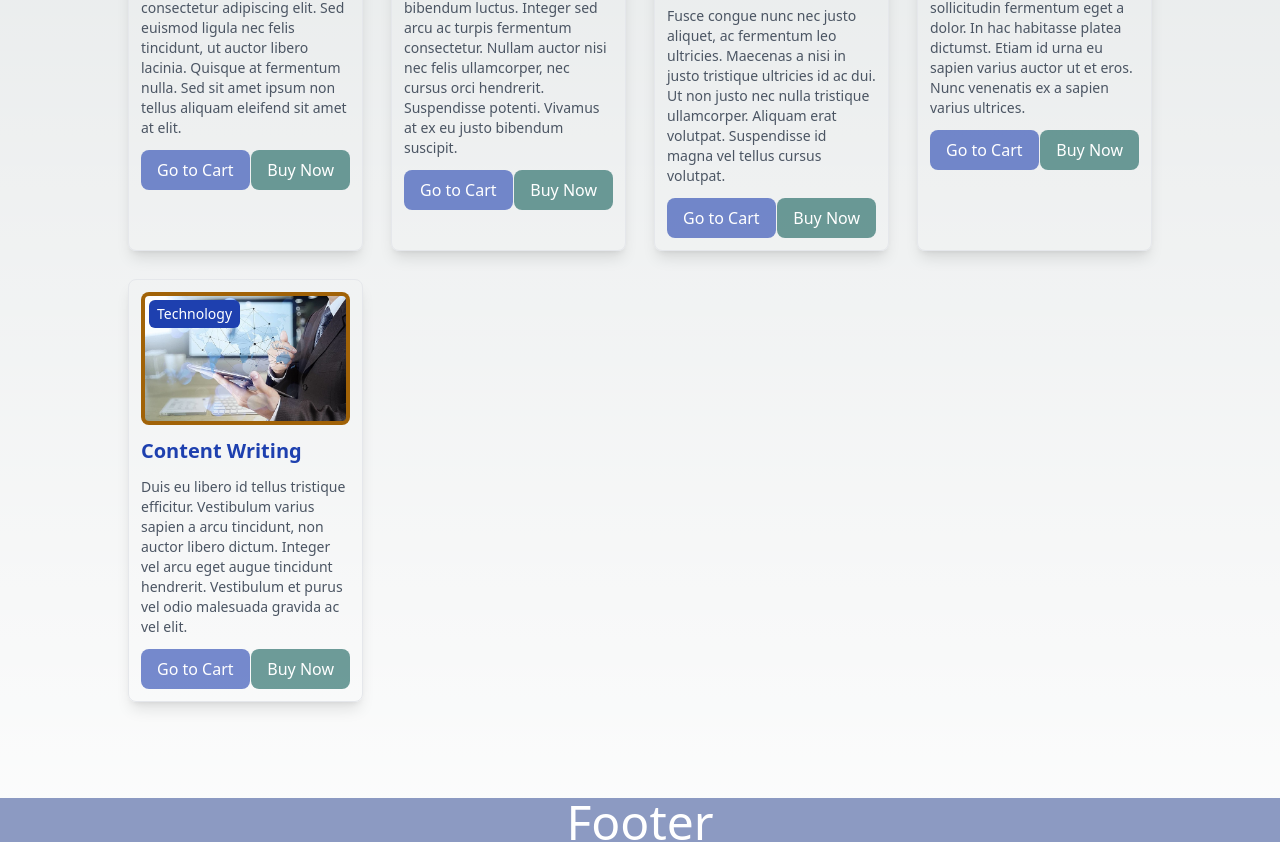
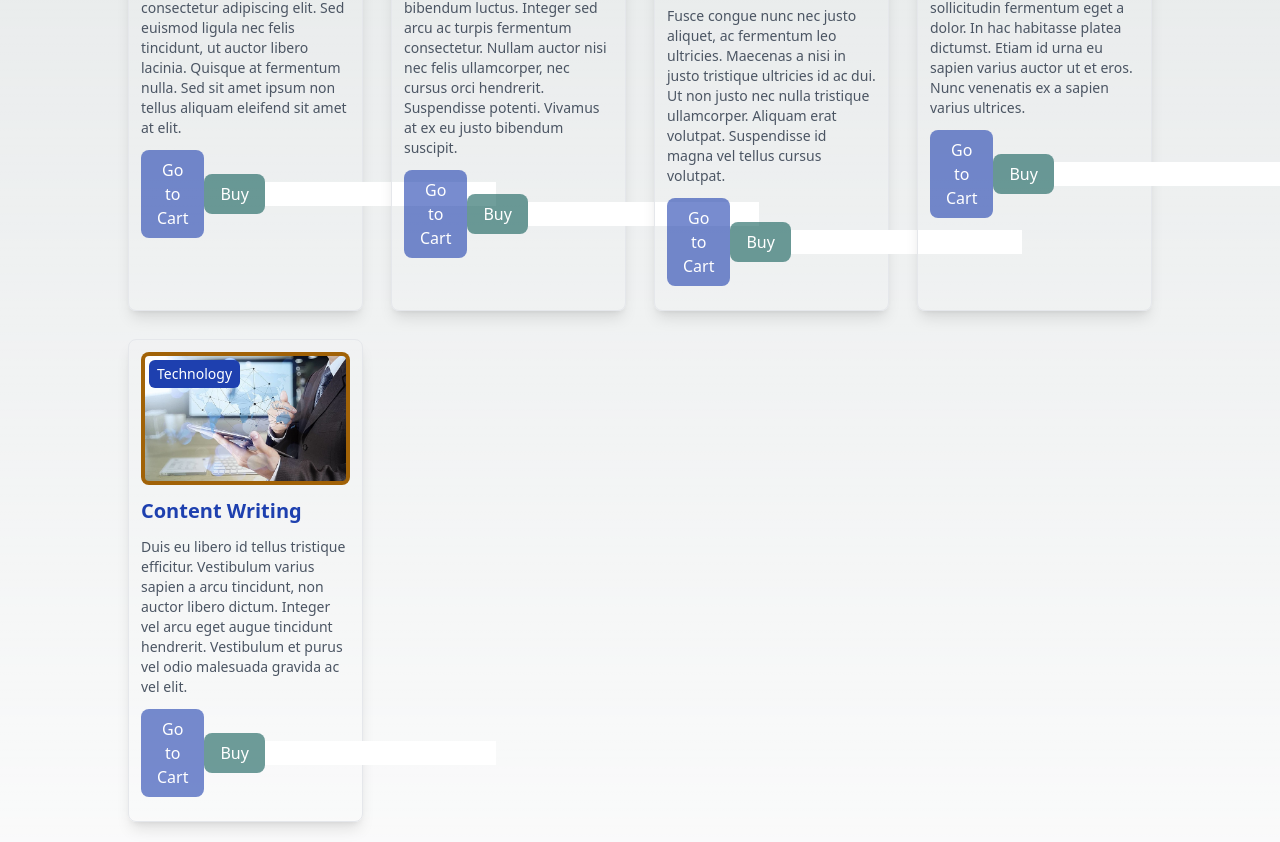
Before and after one commit to Satya90jit/Nextjs-Learn-Blog, a Next.js app: page / in a window 1280 px wide. Shown: the part 1058-1900 px from the top of the page. Built offline with nearby package versions, Linux system fonts and the light colour scheme.

Commit message:
state mn

```diff
--- a/src/components/card/ServiceCard.tsx
+++ b/src/components/card/ServiceCard.tsx
@@ -8,17 +8,22 @@ const ServiceCard = ({
   singleCardItem: ServiceCardType;
 }) => {
   //hooks
-  const [cart, setCart] = useState(false);
+  const [cart, setCart] = useState(false);  //boolean
 
   const handleCartBtn = () => {
-    setCart(!cart); //randomly change true false ( state change)
+    setCart(!cart); //randomly change true false ( state change) // toogle
   };
 
-  const [buy, setBuy] = useState("Buy Now");
+  const [buy, setBuy] = useState("Buy");  // number or string
 
   const handleBuyBtn = () => {
     setBuy("Purchased");
   };
+
+
+  const [title , setTitle] = useState("")
+  const [desc, setDesc] = useState("")
+  const [image, setImage] = useState("")
 
   return (
     <>
@@ -60,7 +65,15 @@ const ServiceCard = ({
           >
             {buy}
           </button>
+
+
+          <input
+          type="text"
+          onChange={(e)=> setTitle(e.target.value)}
+          />
         </div>
+
+        <p>{title}</p>
       </section>
     </>
   );
```
